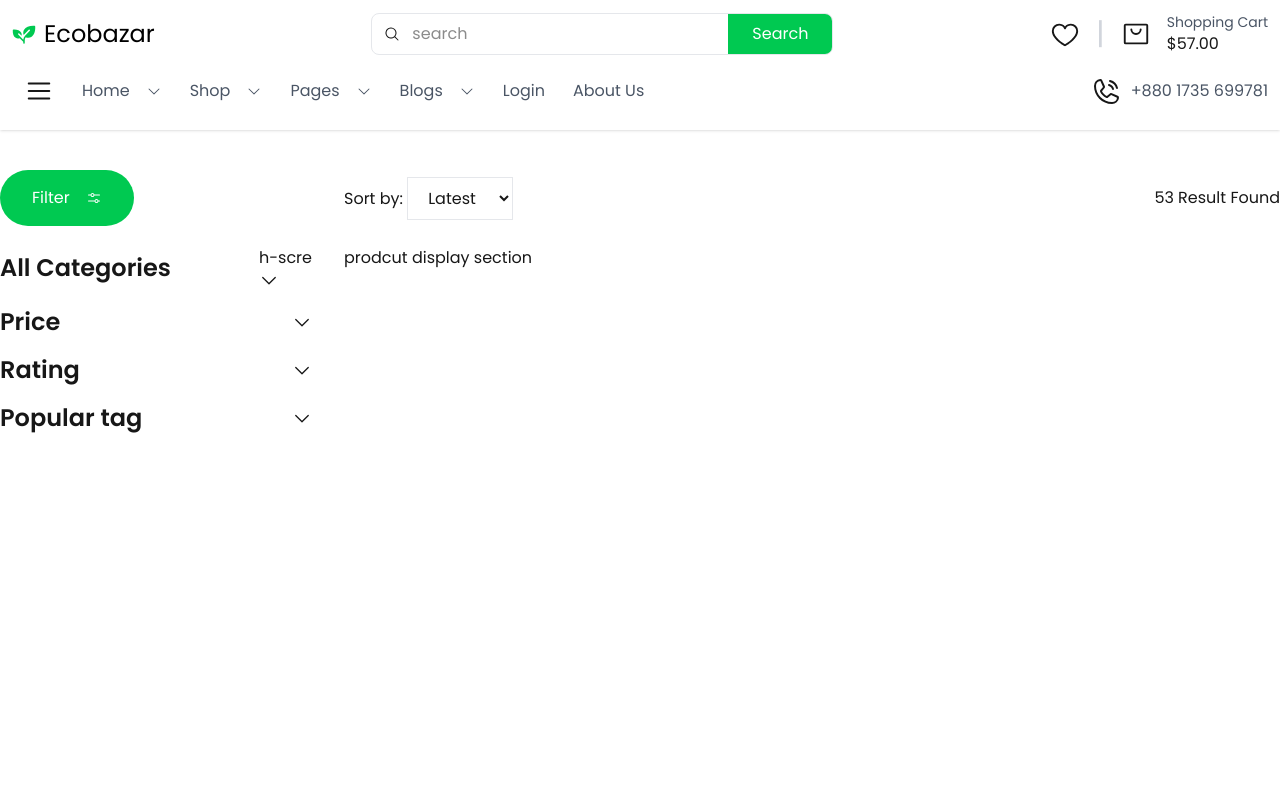
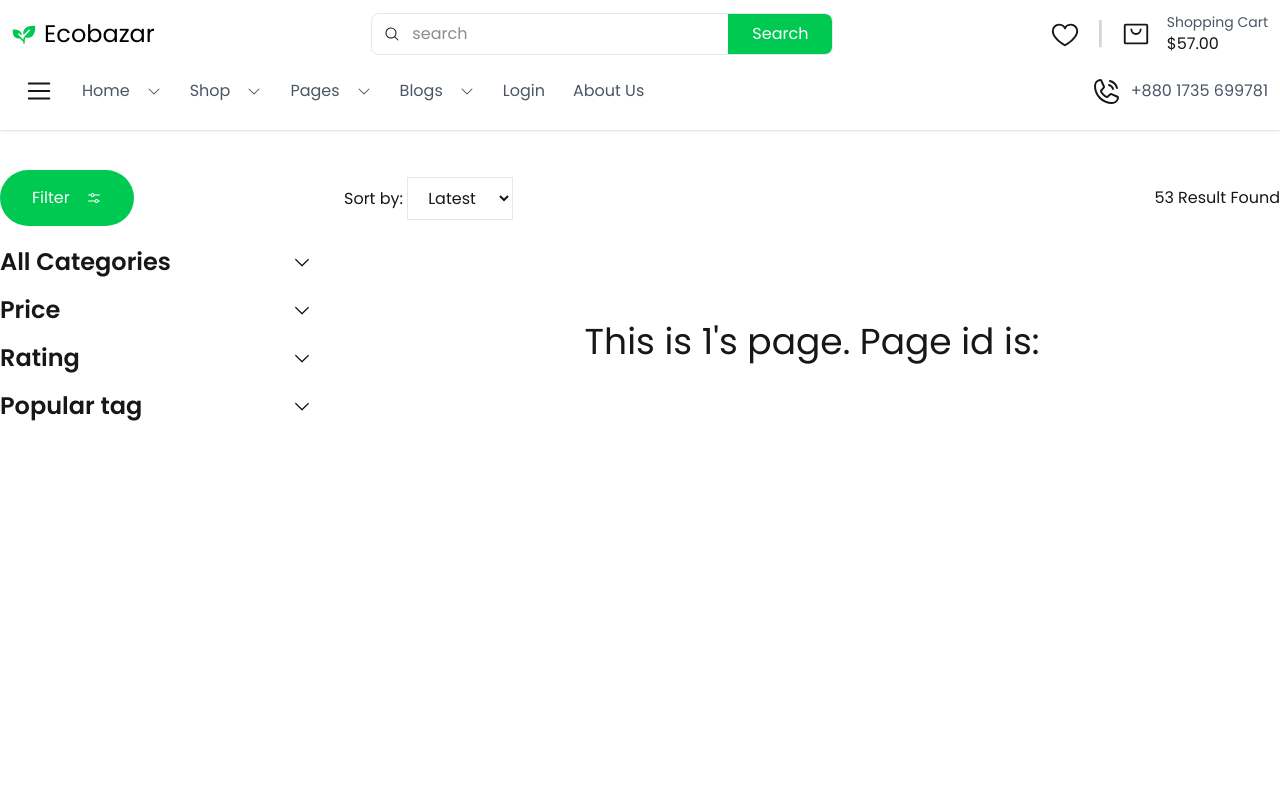
Before and after one commit to ibrahim0891/Green-basket, a Next.js app: page /category/1 in a window 1280 px wide. Shown: the top 800 px of the page. Built offline with nearby package versions, Linux system fonts and the light colour scheme.

Commit message:
small update

```diff
--- a/src/app/(with-breadcrumb-navigation)/category/[name]/page.tsx
+++ b/src/app/(with-breadcrumb-navigation)/category/[name]/page.tsx
@@ -29,13 +29,13 @@ const Category = ({ params }: { params: { name: string } }) => {
                 </div>
             </div>
 
-            <div className="grid grid-cols-[1fr_3fr] gap-8  h-screen mt-5">
+            <div className="grid grid-cols-[1fr_3fr] gap-8  h-1/2 mt-5">
                 <div>
 
                      <div className="flex items-center justify-between pb-4">
                         <h1 className="text-2xl font-semibold"> All Categories </h1>
                         <span>
-                   h-scre          <CaretDownIcon size={20}/>
+                            <CaretDownIcon size={20}/>
                         </span>
                      </div>
 
@@ -59,8 +59,10 @@ const Category = ({ params }: { params: { name: string } }) => {
                         </span>
                      </div>
                 </div>
-                <div>
-                    prodcut display section
+                <div className="flex items-center justify-center text-4xl">
+                     <h1>
+                        This is {categoryName}'s page. Page id is: {id}
+                     </h1>
                 </div>
             </div>
         </div>
```
